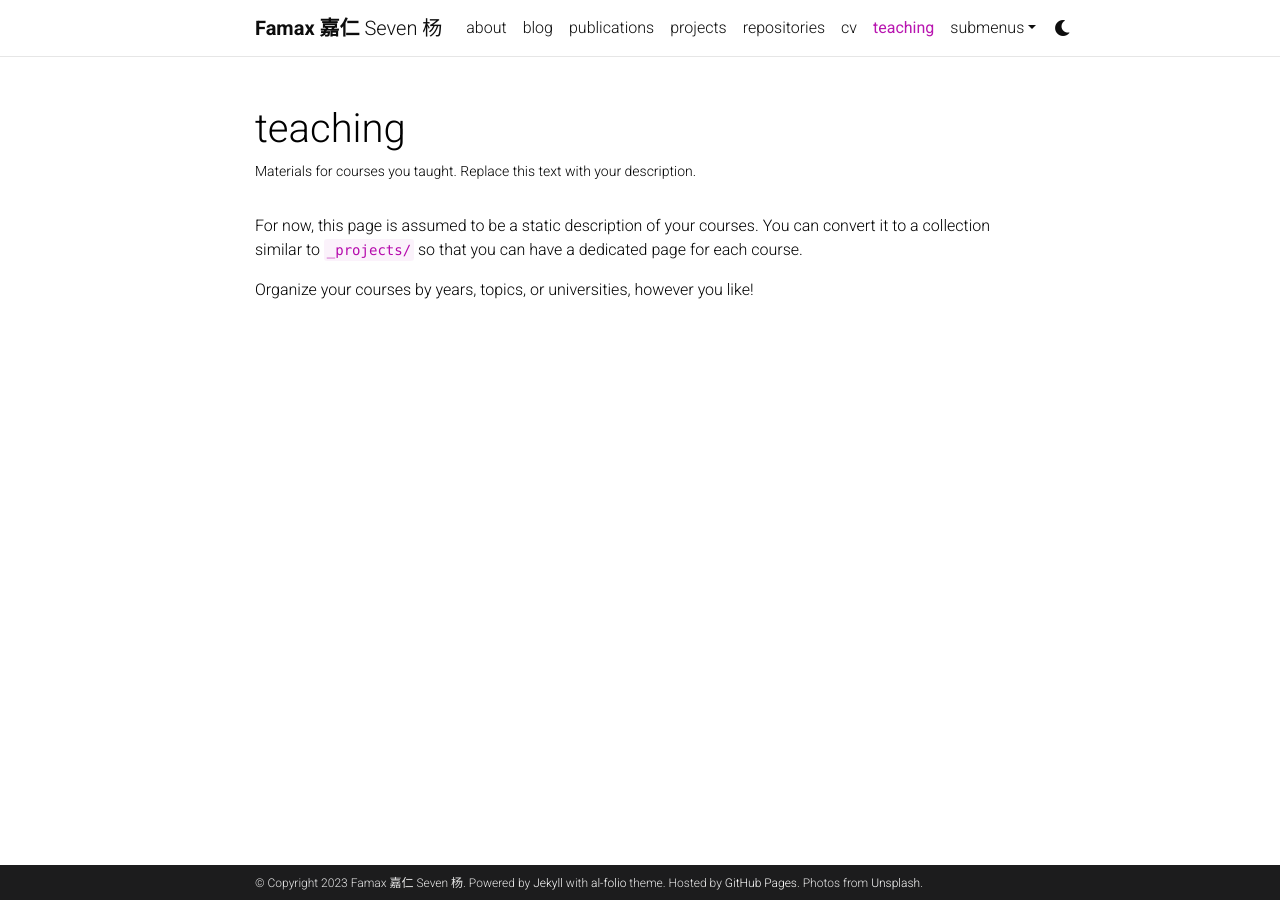
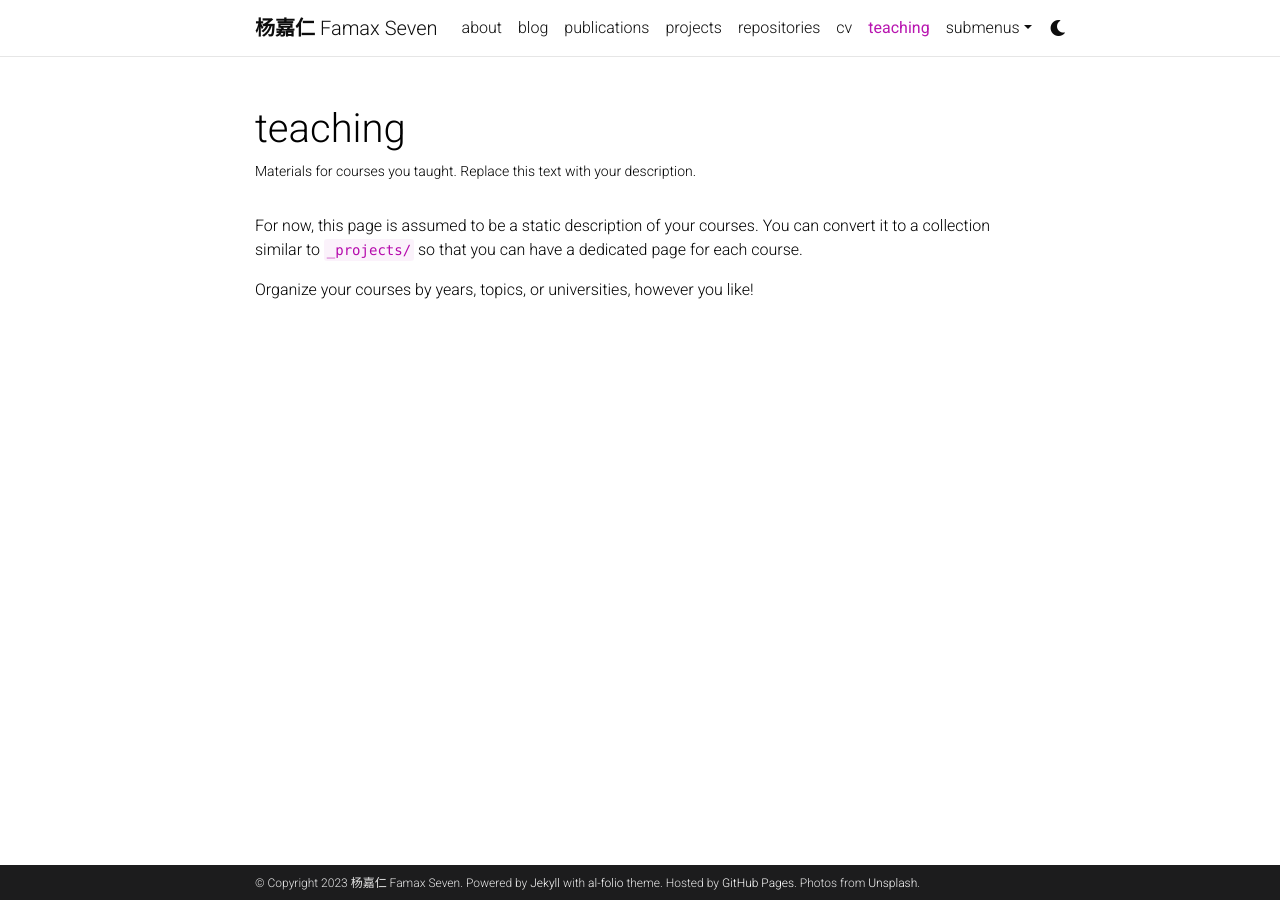
Before and after one commit to famax7/famax7.github.io, a Jekyll site: the page built from _pages/teaching.md, in a window 1280 px wide. Built offline with Jekyll 4.4.1, drawn with Linux system fonts in a browser that asks for light colours; comment, search, counter and statistics services are not loaded; a style sheet for code colours, icons or effects is not loaded.

```diff
--- a/_config.yml
+++ b/_config.yml
@@ -3,9 +3,9 @@
 # -----------------------------------------------------------------------------
 
 title: blank # the website title (if blank, full name will be used instead)
-first_name: Famax 嘉仁
+first_name: 杨嘉仁
 middle_name:
-last_name: Seven 杨
+last_name: Famax Seven
 email: you@example.com
 description: > # the ">" symbol means to ignore newlines until "footer_text:"
   A simple, whitespace theme for academics. Based on [*folio](https://github.com/bogoli/-folio) design.
```
